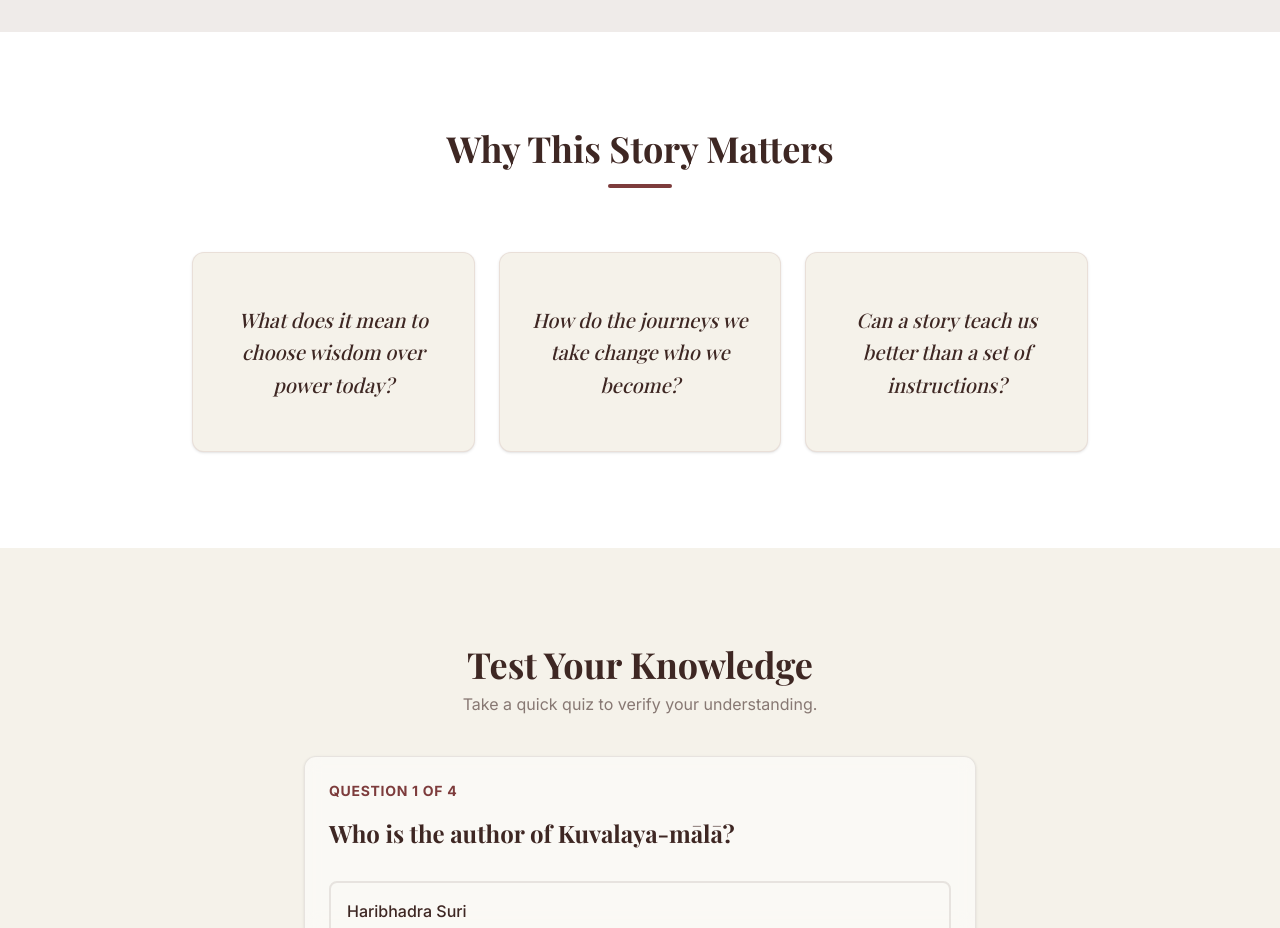
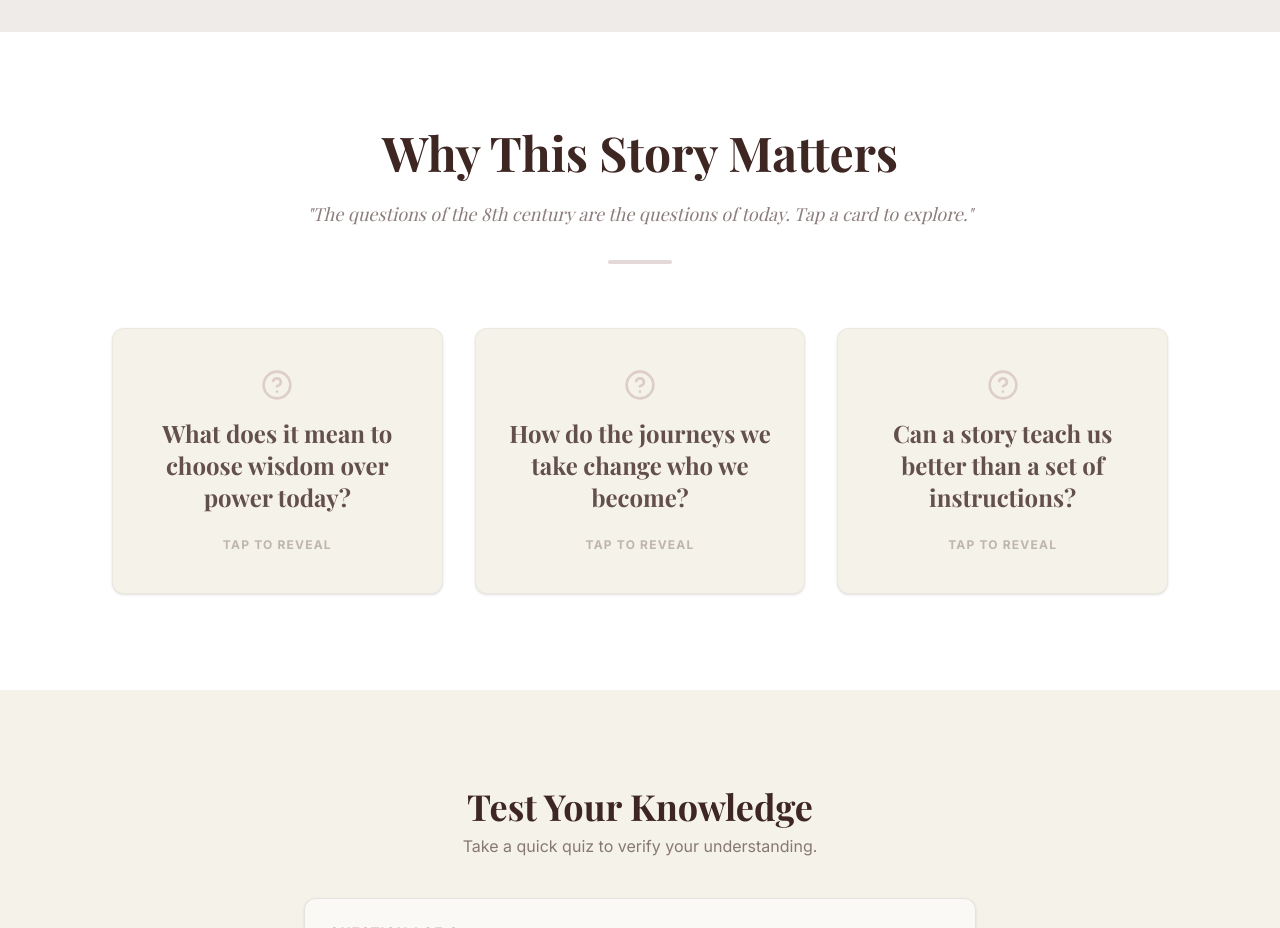
Before and after one commit to AdityaHirekar/kuvalyamala, a Next.js app: page / in a window 1280 px wide. Shown: the part 8040-8968 px from the top of the page. Built offline with nearby package versions, Linux system fonts and the light colour scheme; a web font is replaced by a local one.

Commit message:
feat: Enhance UX with interactive reflections, documentation, and minor fixes

```diff
--- a/src/components/sections/Reflections.tsx
+++ b/src/components/sections/Reflections.tsx
@@ -1,46 +1,101 @@
 "use client";
 
-import React from "react";
-import { motion } from "framer-motion";
+import React, { useState } from "react";
+import { motion, AnimatePresence } from "framer-motion";
+import { Sparkles, HelpCircle } from "lucide-react";
 import Section from "@/components/ui/Section";
-import Card from "@/components/ui/Card";
+import { cn } from "@/lib/utils";
 
 const reflections = [
-    "What does it mean to choose wisdom over power today?",
-    "How do the journeys we take change who we become?",
-    "Can a story teach us better than a set of instructions?"
+    {
+        question: "What does it mean to choose wisdom over power today?",
+        answer: "It means valuing inner peace over external validation. In a world of endless 'likes', wisdom is the quiet confidence that needs no audience."
+    },
+    {
+        question: "How do the journeys we take change who we become?",
+        answer: "We don't just move through the world; the world moves through us. Every challenge chips away what isn't true, revealing the character underneath."
+    },
+    {
+        question: "Can a story teach us better than a set of instructions?",
+        answer: "Instructions inform the mind, but stories speak to the heart. We remember how we felt long after we forget what we were told."
+    }
 ];
 
 export default function Reflections() {
+    const [activeIndex, setActiveIndex] = useState<number | null>(null);
+
     return (
-        <Section id="reflections" background="white">
-            <div className="max-w-4xl mx-auto text-center">
+        <Section id="reflections" background="white" className="py-24">
+            <div className="max-w-6xl mx-auto text-center px-4">
                 <motion.div
                     initial={{ opacity: 0, y: 20 }}
                     whileInView={{ opacity: 1, y: 0 }}
                     viewport={{ once: true }}
                     className="mb-16"
                 >
-                    <h2 className="text-3xl md:text-4xl font-serif font-bold text-ink mb-4">
+                    <h2 className="text-3xl md:text-5xl font-serif font-bold text-ink mb-6">
                         Why This Story Matters
                     </h2>
-                    <div className="w-16 h-1 bg-maroon mx-auto rounded-full" />
+                    <p className="text-ink/60 italic font-serif text-lg mb-8 max-w-2xl mx-auto">
+                        "The questions of the 8th century are the questions of today. Tap a card to explore."
+                    </p>
+                    <div className="w-16 h-1 bg-maroon/20 mx-auto rounded-full" />
                 </motion.div>
 
-                <div className="grid grid-cols-1 md:grid-cols-3 gap-6">
-                    {reflections.map((text, index) => (
+                <div className="grid grid-cols-1 md:grid-cols-3 gap-6 md:gap-8 items-start">
+                    {reflections.map((item, index) => (
                         <motion.div
                             key={index}
+                            layout
+                            onClick={() => setActiveIndex(activeIndex === index ? null : index)}
+                            className={cn(
+                                "group cursor-pointer relative overflow-hidden rounded-xl border border-ink/5 p-8 transition-all duration-500 ease-out shadow-sm hover:shadow-xl",
+                                activeIndex === index
+                                    ? "bg-maroon text-white md:col-span-1 md:row-span-1"
+                                    : "bg-paper text-ink hover:bg-paper/50"
+                            )}
+                            whileHover={{ y: -5 }}
                             initial={{ opacity: 0, y: 20 }}
                             whileInView={{ opacity: 1, y: 0 }}
                             viewport={{ once: true }}
-                            transition={{ delay: index * 0.2 }}
+                            transition={{ duration: 0.5, delay: index * 0.1 }}
                         >
-                            <Card className="h-full flex items-center justify-center min-h-[200px] border-maroon/10 bg-paper hover:bg-maroon hover:text-white transition-all duration-500 group cursor-default">
-                                <p className="text-xl font-serif italic font-medium leading-relaxed group-hover:text-white transition-colors">
-                                    {text}
-                                </p>
-                            </Card>
+                            <div className="relative z-10 flex flex-col items-center justify-center  min-h-[200px]">
+                                <AnimatePresence mode="wait">
+                                    {activeIndex === index ? (
+                                        <motion.div
+                                            key="answer"
+                                            initial={{ opacity: 0, scale: 0.95 }}
+                                            animate={{ opacity: 1, scale: 1 }}
+                                            exit={{ opacity: 0, scale: 0.95 }}
+                                            transition={{ duration: 0.4 }}
+                                            className="text-center"
+                                        >
+                                            <Sparkles className="w-8 h-8 mx-auto mb-4 text-white/50" />
+                                            <p className="text-lg md:text-xl font-serif italic leading-relaxed text-white/90">
+                                                "{item.answer}"
+                                            </p>
+                                        </motion.div>
+                                    ) : (
+                                        <motion.div
+                                            key="question"
+                                            initial={{ opacity: 0, scale: 0.95 }}
+                                            animate={{ opacity: 1, scale: 1 }}
+                                            exit={{ opacity: 0, scale: 0.95 }}
+                                            transition={{ duration: 0.4 }}
+                                            className="text-center"
+                                        >
+                                            <HelpCircle className="w-8 h-8 mx-auto mb-4 text-maroon/20 group-hover:text-maroon/50 transition-colors" />
+                                            <p className="text-xl md:text-2xl font-serif font-bold text-ink/80 group-hover:text-maroon transition-colors">
+                                                {item.question}
+                                            </p>
+                                            <p className="mt-6 text-xs uppercase tracking-widest text-ink/30 font-bold group-hover:text-ink/50">
+                                                Tap to Reveal
+                                            </p>
+                                        </motion.div>
+                                    )}
+                                </AnimatePresence>
+                            </div>
                         </motion.div>
                     ))}
                 </div>
```
